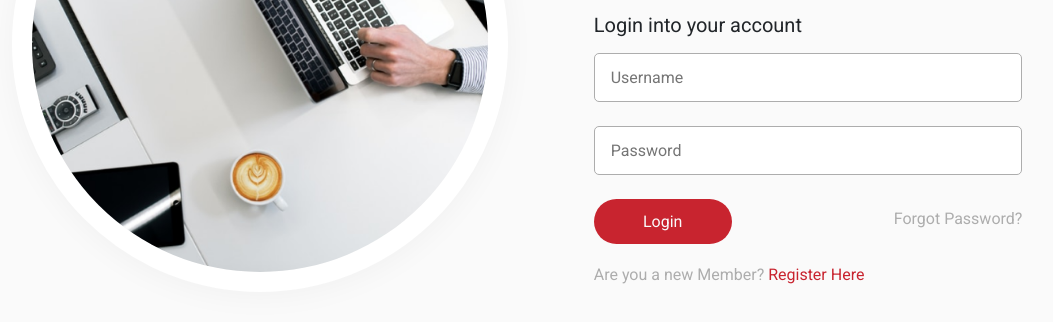
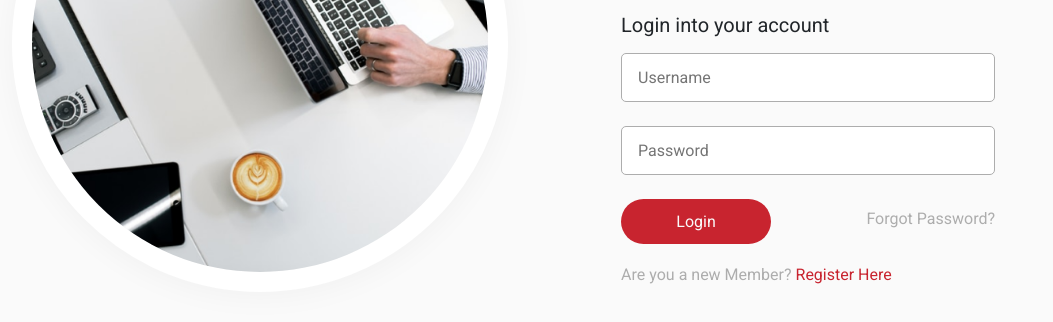
Before and after one commit to keval-14/html-training-assignment, a plain HTML site: page index.html in a window 1280 px wide. Shown: the part 308-630 px from the top of the page, without its empty margins (104-1157 px from the left). Drawn offline with nearby package versions, Linux system fonts and the light colour scheme.

Commit message:
assignment3 update

```diff
--- a/css/style.css
+++ b/css/style.css
@@ -42,7 +42,7 @@ span{
 .button{
   top: 527px;
   left: 906px;
-  width: 138px;
+  width: 150px;
   height: 45px;
   background: #C8242F 0% 0% no-repeat padding-box;
   color: #FAFAFA;
@@ -50,7 +50,7 @@ span{
   opacity: 1;
 }
 .forgotpass{
-  margin-left:154px;
+  margin-left:auto;
   color:#ADADAD;
 }
 #txt{
```
